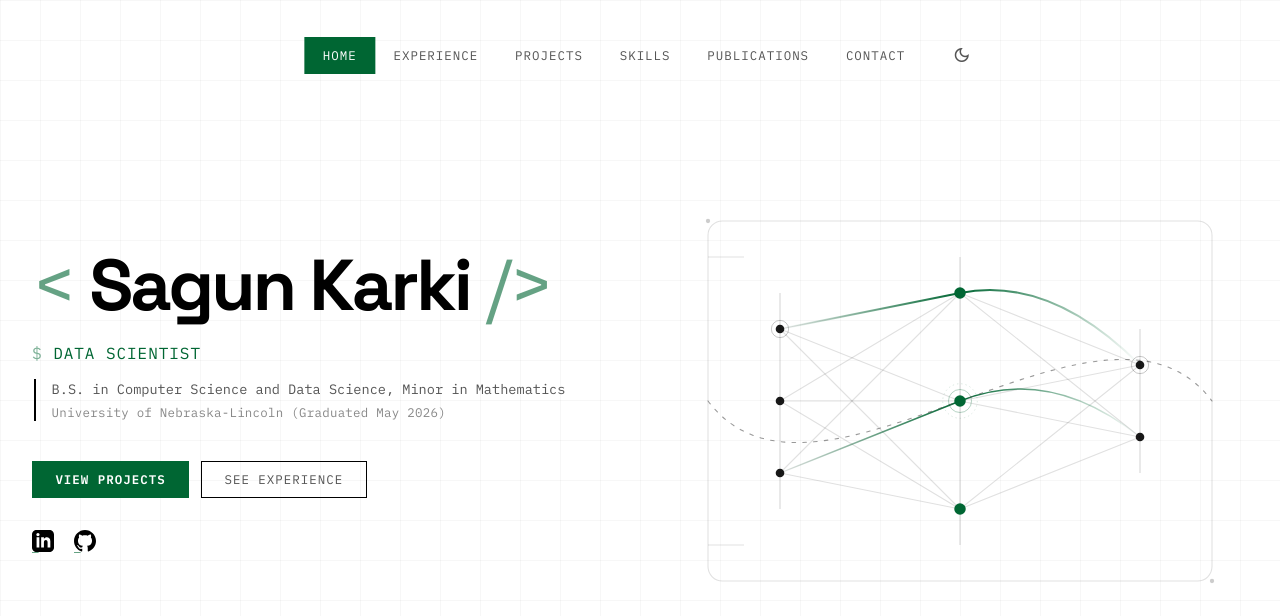
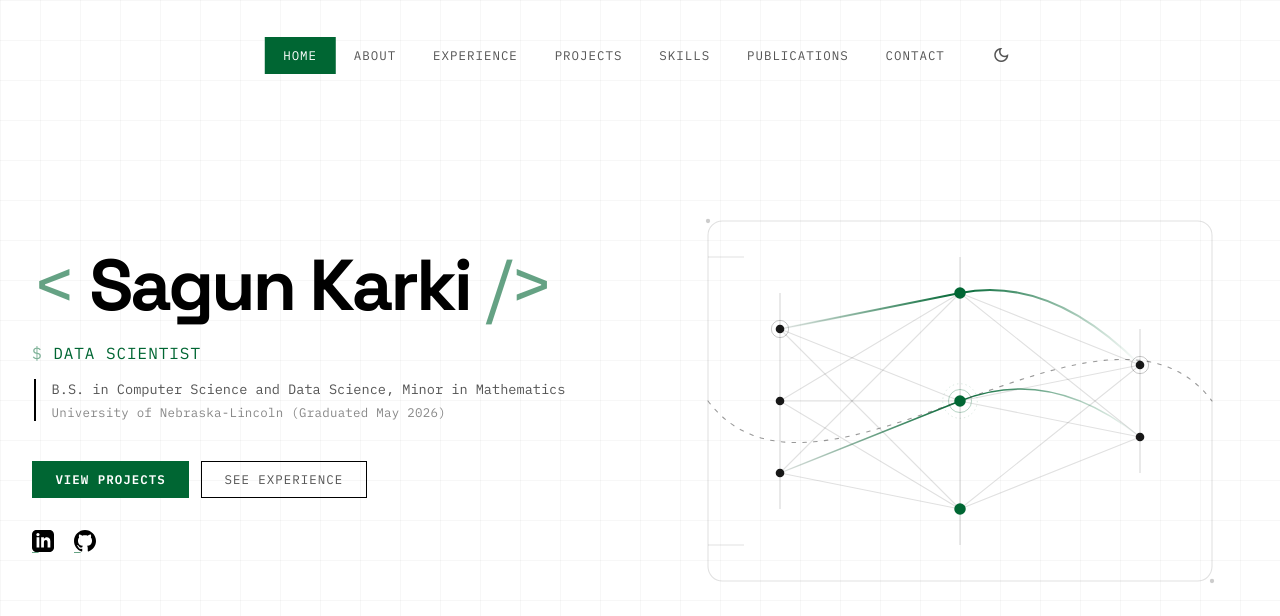
Before and after one commit to sagun-karki/portfolio-website, a Flask app: page / in a window 1280 px wide. Shown: the top 616 px of the page. Run offline with Flask 2, Linux system fonts and the light colour scheme.

Commit message:
Add About section link to primary navigation
The about block already existed on the homepage but was easy to miss without a nav entry.

Co-authored-by: Cursor <cursoragent@cursor.com>

```diff
--- a/api/templates/base.html
+++ b/api/templates/base.html
@@ -83,6 +83,7 @@
       <div class="nav-links" id="primary-nav">
         <div class="nav-indicator"></div>
         <a href="/#home">Home</a>
+        <a href="/#about">About</a>
         <a href="/#experience">Experience</a>
         <a href="/#projects">Projects</a>
         <a href="/#skills">Skills</a>
```
